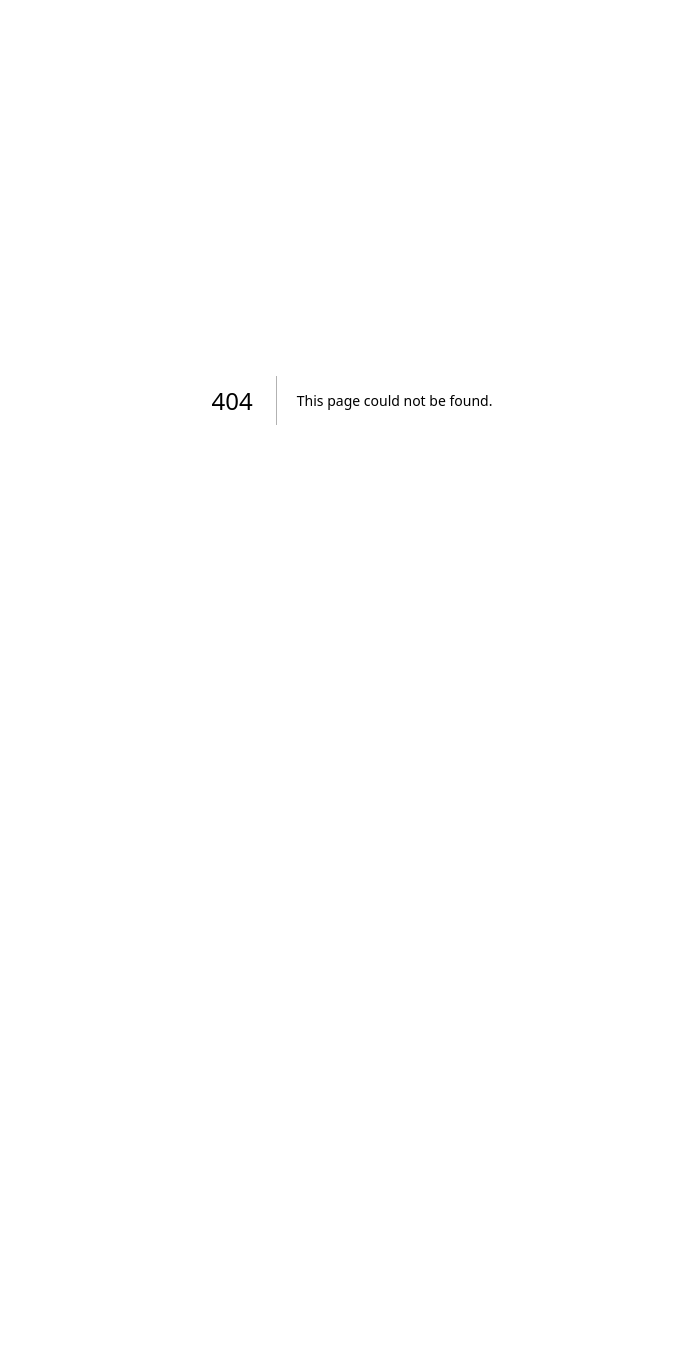
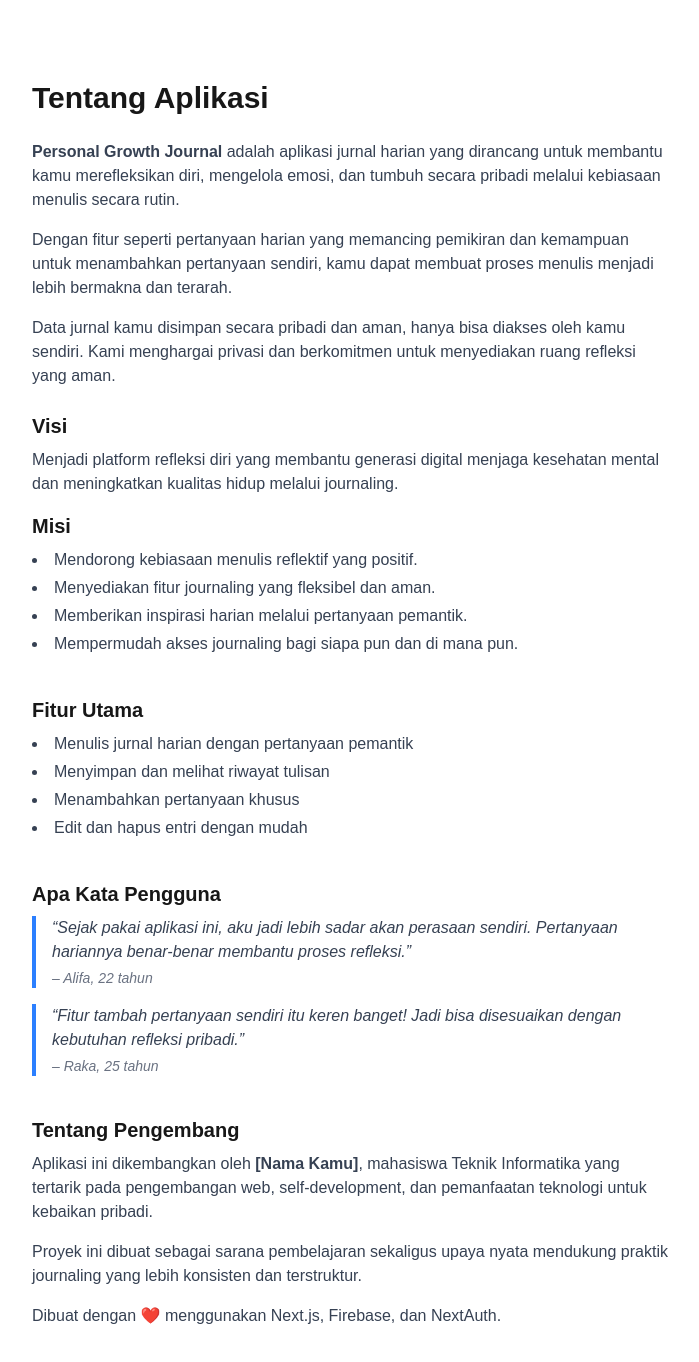
Before and after one commit to falihdzakwanz/find-you-journal, a Next.js app: page /about in a window 1280 px wide. Before the commit this address had no page. Shown: the top 1362 px of the page, without its empty margins (288-987 px from the left). Before the commit the page ends 800 px from the top, so only its background shows below. Built offline with nearby package versions, Linux system fonts and the light colour scheme.

Commit message:
feat: about page

```diff
--- /dev/null
+++ b/src/app/about/page.tsx
@@ -0,0 +1,87 @@
+export default function AboutPage() {
+  return (
+    <main className="max-w-2xl mx-auto py-20 px-4">
+      <h1 className="text-3xl font-bold mb-6">Tentang Aplikasi</h1>
+
+      <p className="text-gray-700 mb-4">
+        <strong>Personal Growth Journal</strong> adalah aplikasi jurnal harian
+        yang dirancang untuk membantu kamu merefleksikan diri, mengelola emosi,
+        dan tumbuh secara pribadi melalui kebiasaan menulis secara rutin.
+      </p>
+
+      <p className="text-gray-700 mb-4">
+        Dengan fitur seperti pertanyaan harian yang memancing pemikiran dan
+        kemampuan untuk menambahkan pertanyaan sendiri, kamu dapat membuat
+        proses menulis menjadi lebih bermakna dan terarah.
+      </p>
+
+      <p className="text-gray-700 mb-6">
+        Data jurnal kamu disimpan secara pribadi dan aman, hanya bisa diakses
+        oleh kamu sendiri. Kami menghargai privasi dan berkomitmen untuk
+        menyediakan ruang refleksi yang aman.
+      </p>
+
+      {/* Visi Misi */}
+      <section className="mb-10">
+        <h2 className="text-xl font-semibold mb-2">Visi</h2>
+        <p className="text-gray-700 mb-4">
+          Menjadi platform refleksi diri yang membantu generasi digital menjaga
+          kesehatan mental dan meningkatkan kualitas hidup melalui journaling.
+        </p>
+
+        <h2 className="text-xl font-semibold mb-2">Misi</h2>
+        <ul className="list-disc list-inside text-gray-700 space-y-1">
+          <li>Mendorong kebiasaan menulis reflektif yang positif.</li>
+          <li>Menyediakan fitur journaling yang fleksibel dan aman.</li>
+          <li>Memberikan inspirasi harian melalui pertanyaan pemantik.</li>
+          <li>Mempermudah akses journaling bagi siapa pun dan di mana pun.</li>
+        </ul>
+      </section>
+
+      {/* Fitur */}
+      <h2 className="text-xl font-semibold mb-2">Fitur Utama</h2>
+      <ul className="list-disc list-inside text-gray-700 space-y-1 mb-10">
+        <li>Menulis jurnal harian dengan pertanyaan pemantik</li>
+        <li>Menyimpan dan melihat riwayat tulisan</li>
+        <li>Menambahkan pertanyaan khusus</li>
+        <li>Edit dan hapus entri dengan mudah</li>
+      </ul>
+
+      {/* Testimoni */}
+      <section className="mb-10">
+        <h2 className="text-xl font-semibold mb-2">Apa Kata Pengguna</h2>
+        <div className="space-y-4">
+          <blockquote className="border-l-4 border-blue-500 pl-4 text-gray-700 italic">
+            “Sejak pakai aplikasi ini, aku jadi lebih sadar akan perasaan
+            sendiri. Pertanyaan hariannya benar-benar membantu proses refleksi.”
+            <span className="block mt-1 text-sm text-gray-500">
+              – Alifa, 22 tahun
+            </span>
+          </blockquote>
+          <blockquote className="border-l-4 border-blue-500 pl-4 text-gray-700 italic">
+            “Fitur tambah pertanyaan sendiri itu keren banget! Jadi bisa
+            disesuaikan dengan kebutuhan refleksi pribadi.”
+            <span className="block mt-1 text-sm text-gray-500">
+              – Raka, 25 tahun
+            </span>
+          </blockquote>
+        </div>
+      </section>
+
+      {/* Tentang Pengembang */}
+      <h2 className="text-xl font-semibold mb-2">Tentang Pengembang</h2>
+      <p className="text-gray-700 mb-4">
+        Aplikasi ini dikembangkan oleh <strong>[Nama Kamu]</strong>, mahasiswa
+        Teknik Informatika yang tertarik pada pengembangan web,
+        self-development, dan pemanfaatan teknologi untuk kebaikan pribadi.
+      </p>
+      <p className="text-gray-700 mb-4">
+        Proyek ini dibuat sebagai sarana pembelajaran sekaligus upaya nyata
+        mendukung praktik journaling yang lebih konsisten dan terstruktur.
+      </p>
+      <p className="text-gray-700">
+        Dibuat dengan ❤️ menggunakan Next.js, Firebase, dan NextAuth.
+      </p>
+    </main>
+  );
+}
```
